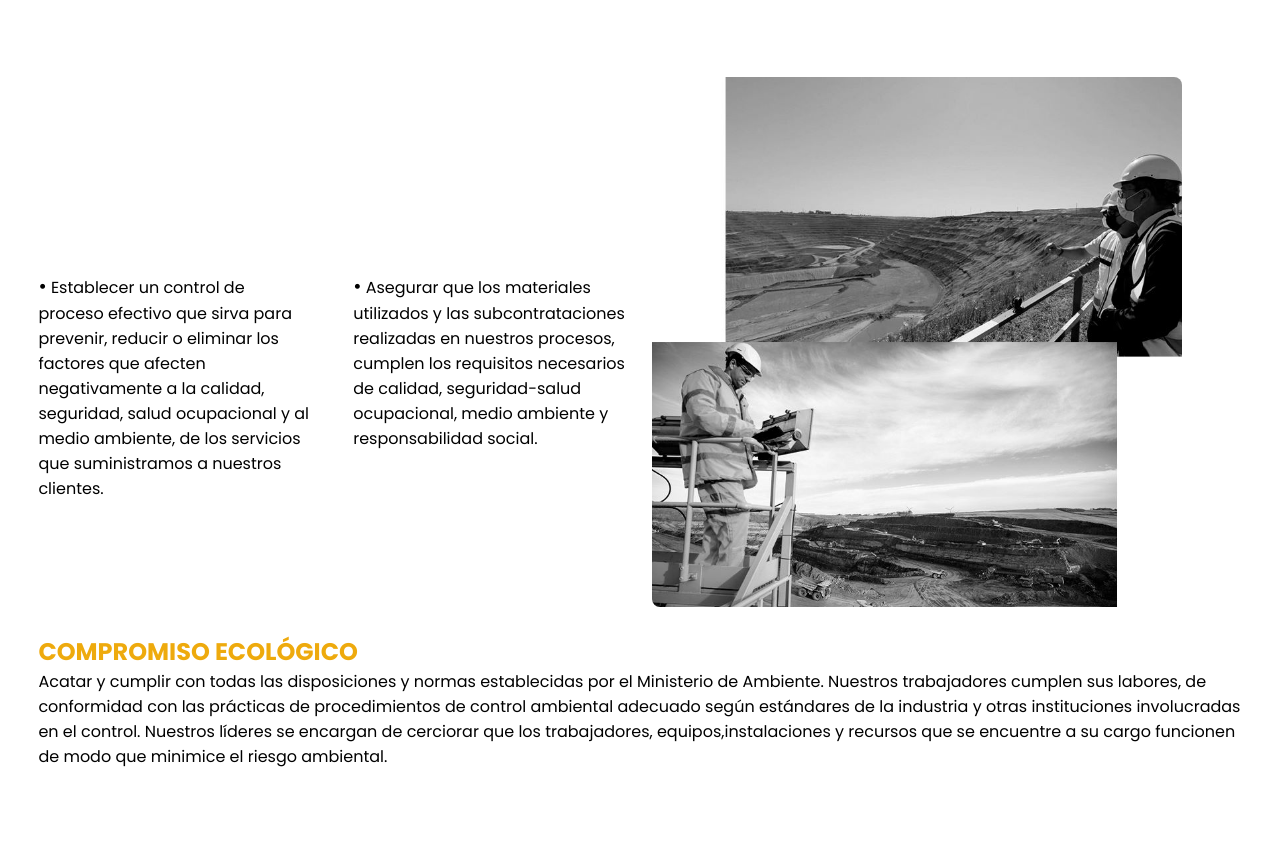
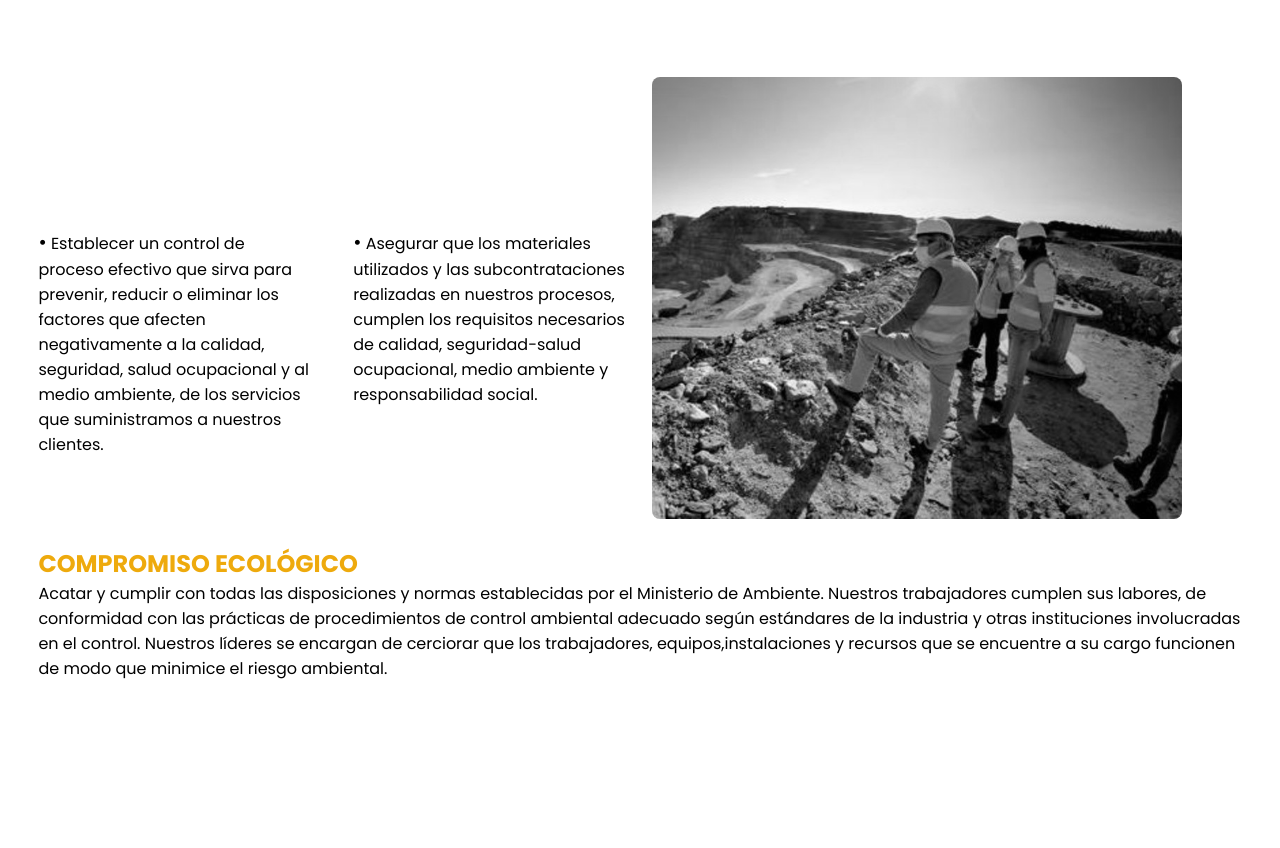
Before and after one commit to Riosan575/landing, a plain HTML site: page index.html in a window 1280 px wide. Shown: the part 3758-4606 px from the top of the page. Drawn offline with nearby package versions, Linux system fonts and the light colour scheme; a web font is replaced by a local one.

Commit message:
logo-fonfo v2.2

```diff
--- a/index.html
+++ b/index.html
@@ -149,7 +149,7 @@
                 </div>
             </div>
             <div class="compromisos-img">
-                <img src="img/1.jpeg" alt="">
+                <img src="img/5.jpeg" alt="">
             </div>
         </div>
         <div class="eco">
```
